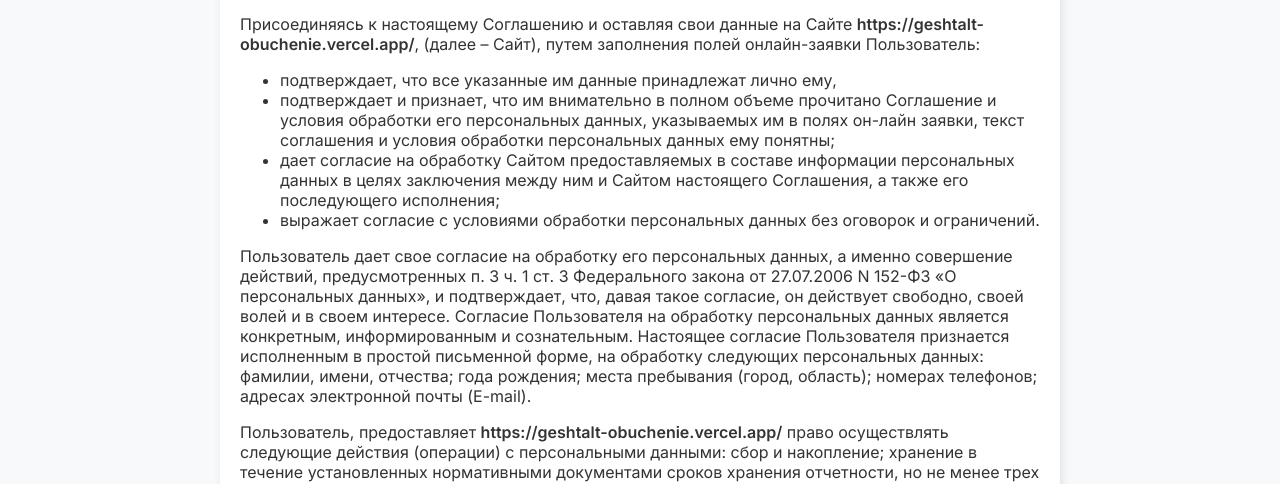
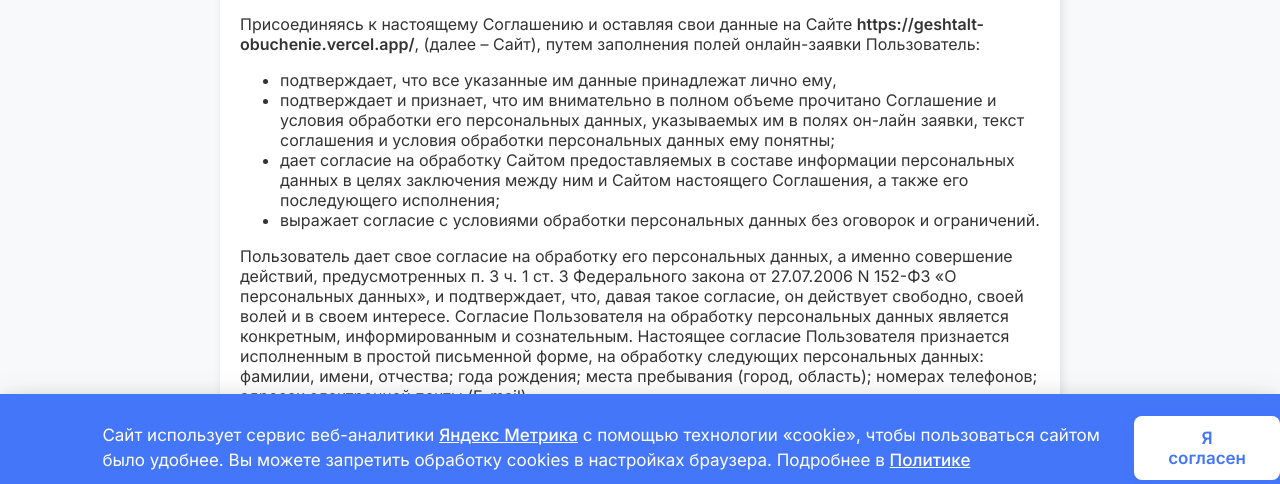
Before and after one commit to mycripto18/geshtalt-obuchenie, a plain HTML site: page politika.html in a window 1280 px wide. Shown: the part 298-782 px from the top of the page. Drawn offline with Linux system fonts and the light colour scheme.

Commit message:
Update politika.html

```diff
--- a/politika.html
+++ b/politika.html
@@ -64,6 +64,19 @@
         <p><a href="https://geshtalt-obuchenie.vercel.app/politika.html">Политика конфиденциальности</a></p>
     </footer>
 
+  <!-- Вплывашка с политикой  -->
+
+   <!-- Cookie-баннер -->
+<div id="cookie-consent" class="cookie-bar">
+    <div class="cookie-text">
+      Сайт использует сервис веб-аналитики
+      <a href="#" id="yandex-link">Яндекс Метрика</a>
+      с помощью технологии «cookie», чтобы пользоваться сайтом было удобнее.
+      Вы можете запретить обработку cookies в настройках браузера. Подробнее в <a href="#">Политике</a>
+    </div>
+    <button class="cookie-btn" onclick="acceptCookieConsent()">Я согласен</button>
+  </div>
+
   <!-- Модальное окно -->
   <div id="modal-overlay">
     <div id="modal-window">
@@ -117,6 +130,7 @@
     </script>
  <!-- Конец Скрипта Вплывашка с политикой  -->
 
+
     <script>
         function getLastMonday() {
             let now = new Date();
```
